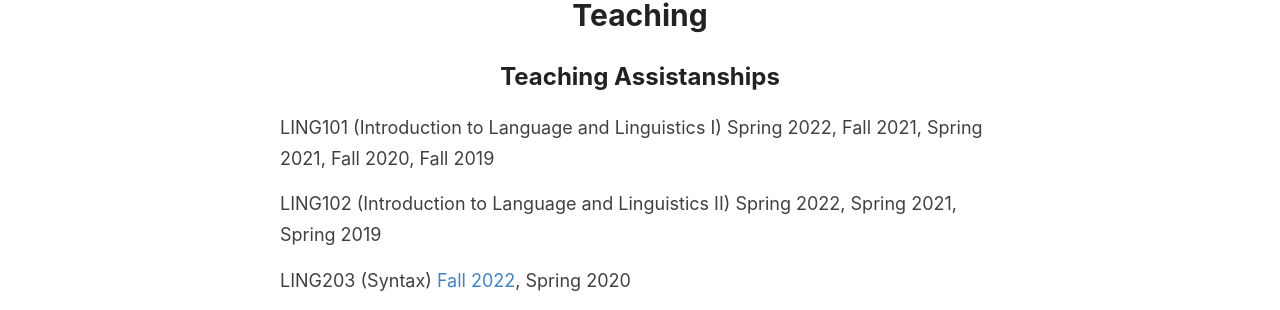
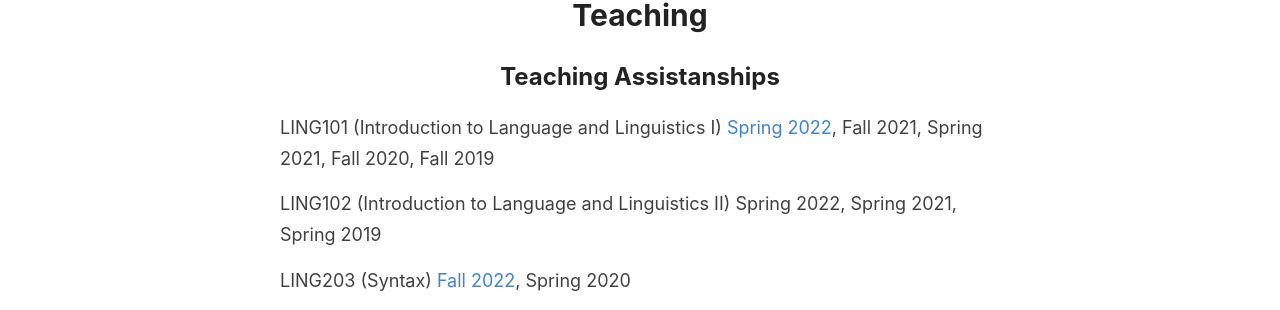
Before and after one commit to furkandikmen/furkandikmen.github.io, a Jekyll site: the page built from _pages/teaching.md, in a window 1280 px wide. Shown: the part 197-507 px from the top of the page. Built offline with Jekyll 4.4.1, drawn with Linux system fonts in a browser that asks for light colours; part of the change alters nothing that is shown.

```diff
--- a/_pages/teaching.md
+++ b/_pages/teaching.md
@@ -6,7 +6,7 @@ permalink: /teaching/
 
 ## Teaching Assistanships
 
-LING101 (Introduction to Language and Linguistics I) Spring 2022, Fall 2021, Spring 2021, Fall 2020, Fall 2019
+LING101 (Introduction to Language and Linguistics I) [Spring 2022](https://furkandikmen.com/assets/syllabus/LING101_Spring 2022.pdf), Fall 2021, Spring 2021, Fall 2020, Fall 2019
 
 LING102 (Introduction to Language and Linguistics II) Spring 2022, Spring 2021, Spring 2019
 
```
